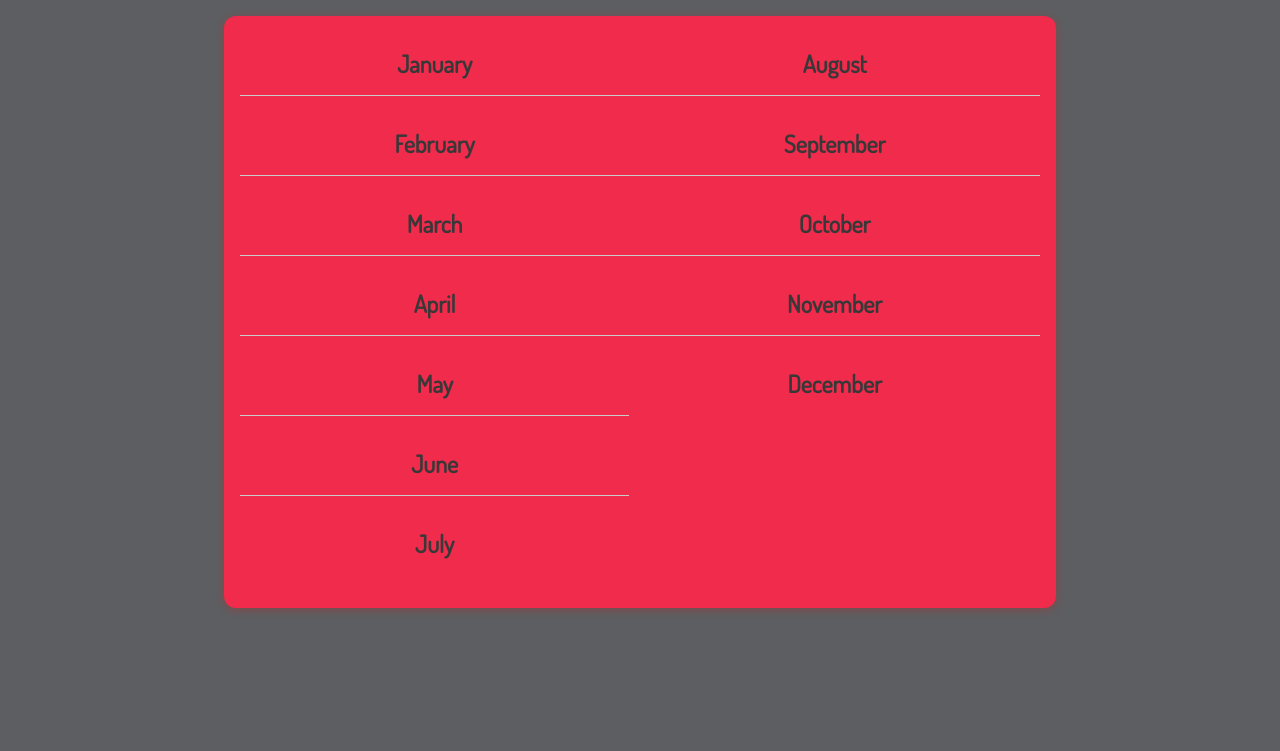
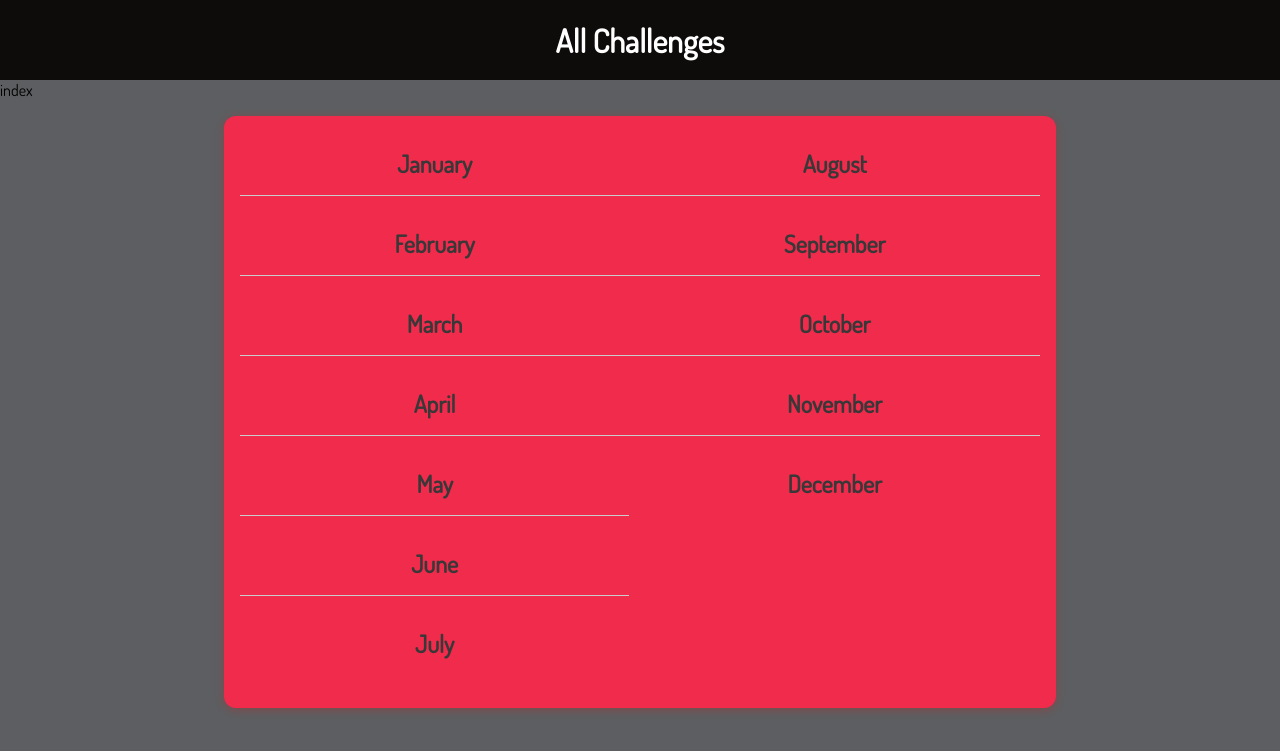
Before and after one commit to sergguz1/Challenge_Django, a Django app: page /challenges/ in a window 1280 px wide. Shown: the top 751 px of the page. Run offline with Django 4.2, Linux system fonts and the light colour scheme; some libraries are stand-ins or nearby versions.

Commit message:
removing the trailing slashes from the includes

```diff
--- a/challenges/templates/challenges/challenge.html
+++ b/challenges/templates/challenges/challenge.html
@@ -12,7 +12,7 @@
 
 {% block content %}
 
-    {% include "/challenges/includes/header.html" with active_page="challenge"  %}
+    {% include "challenges/includes/header.html" with active_page="challenge"  %}
 
     <h1>On {{ month_key }} the challenge is:</h1>
     {% if month_text is not None %}
--- a/challenges/templates/challenges/index.html
+++ b/challenges/templates/challenges/index.html
@@ -12,7 +12,7 @@
 
 {% block content %}
 
-    {% include "/challenges/includes/header.html" with active_page="index" %}
+    {% include "challenges/includes/header.html" with active_page="index" %}
 
     <ul>
         {% for month in months%}
```
